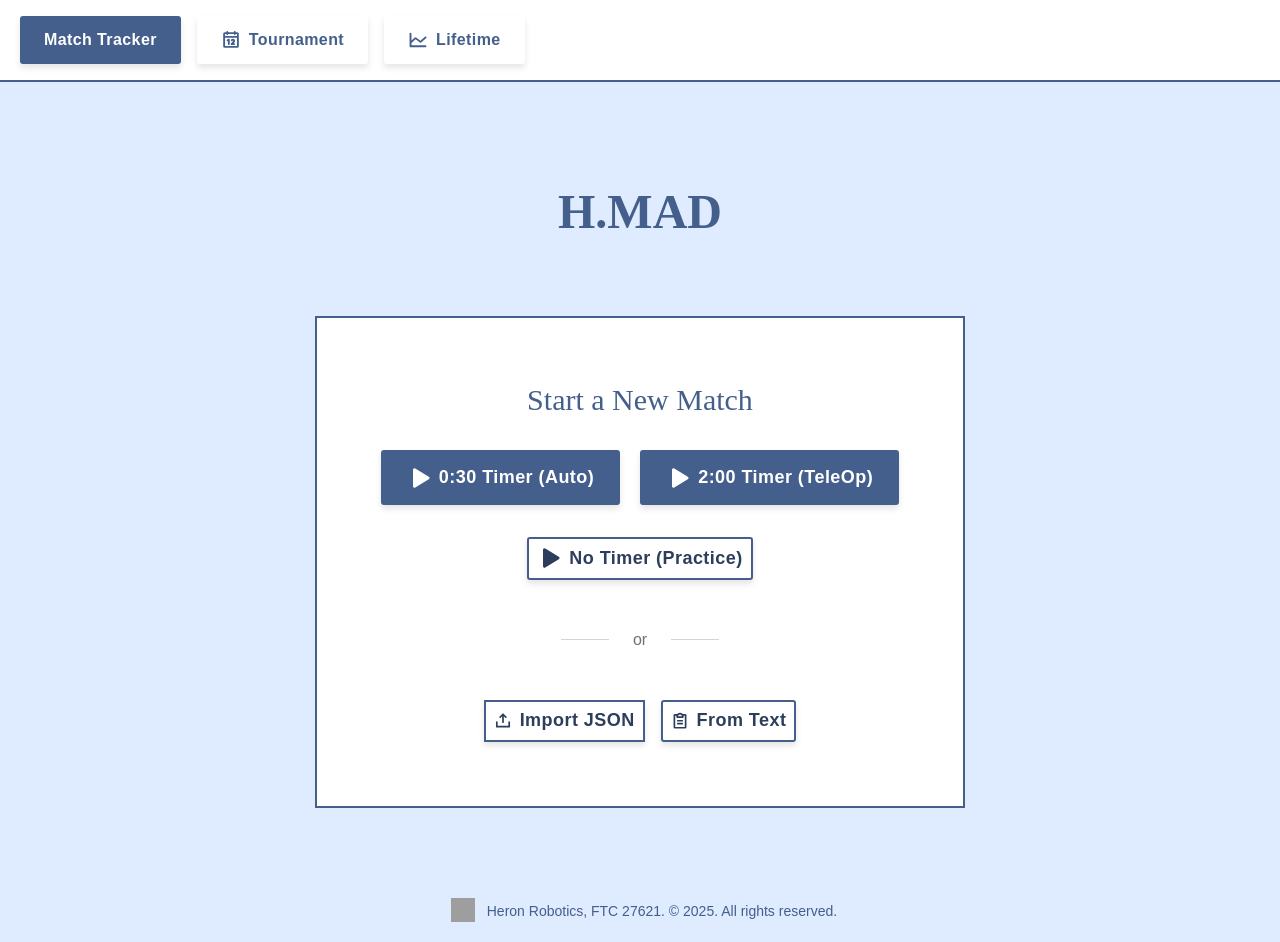
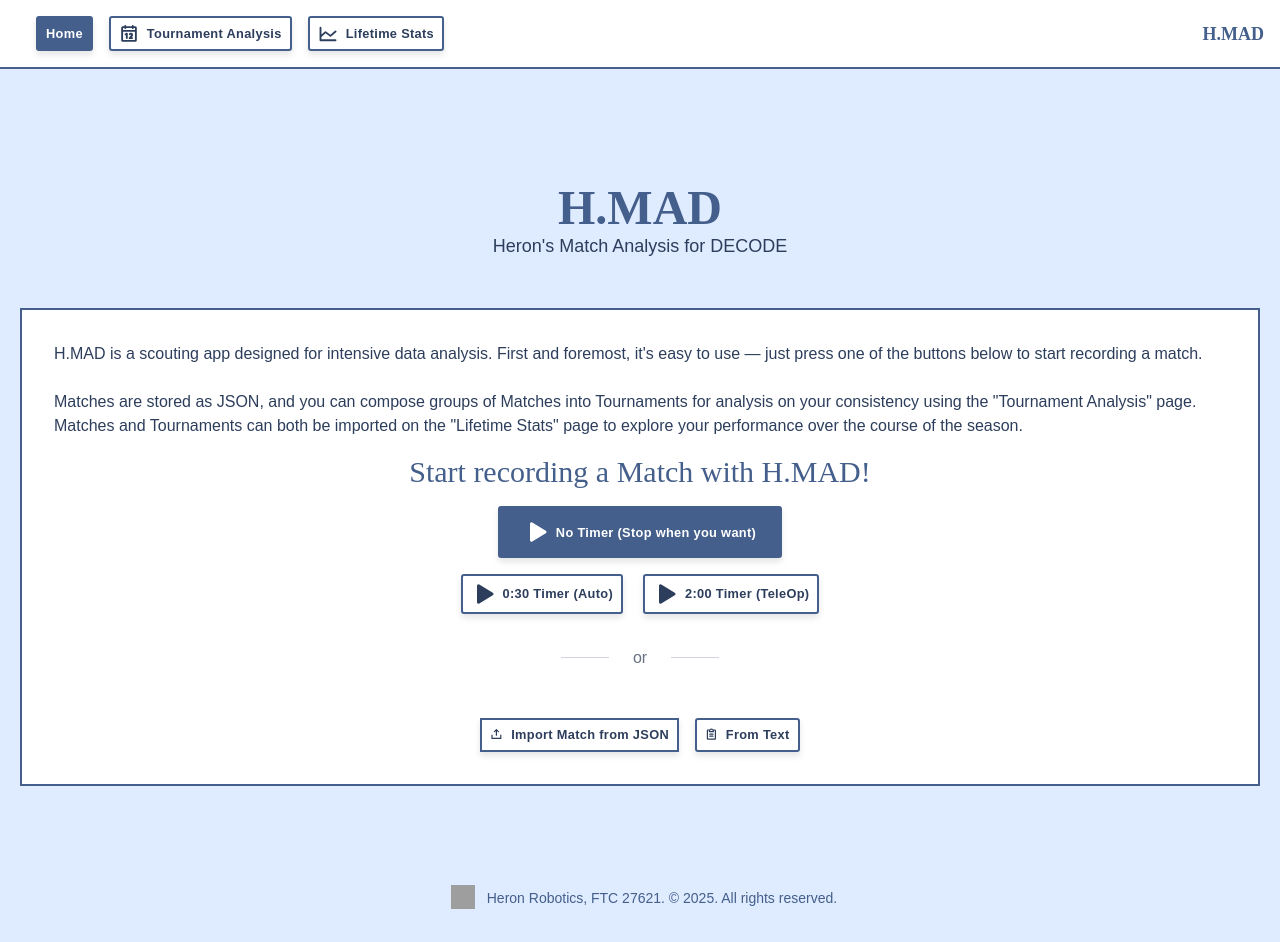
Before and after one commit to HeronRobotics/decode-scoring-analysis, a React (Vite) app: page / in a window 1280 px wide. Built offline with nearby package versions, Linux system fonts and the light colour scheme; grey boxes are pictures that could not be loaded.

Commit message:
adding instructions bruh

```diff
--- a/package.json
+++ b/package.json
@@ -12,7 +12,8 @@
   "dependencies": {
     "@phosphor-icons/react": "^2.1.10",
     "react": "^19.1.1",
-    "react-dom": "^19.1.1"
+    "react-dom": "^19.1.1",
+    "recharts": "^3.3.0"
   },
   "devDependencies": {
     "@eslint/js": "^9.36.0",
--- a/src/App.jsx
+++ b/src/App.jsx
@@ -302,36 +302,45 @@ function App() {
 
   return (
     <div className="min-h-screen p-5 max-w-7xl mx-auto flex flex-col justify-center items-center gap-12">
-      <header className="text-center my-8">
+      <header className="text-center mt-8">
         <h1 className="text-5xl font-bold">H.MAD</h1>
+        <p className='text-lg '>
+          Heron's Match Analysis for DECODE
+        </p>
       </header>
 
       {!isRecording && matchStartTime === null && (
-        <div className="bg-white border-2 border-[#445f8b] flex flex-col items-center p-16">
-          <h2 className="text-3xl mb-8 text-center">Start a New Match</h2>
-          <div className="flex gap-5 justify-center mb-8 flex-wrap">
+        <div className="bg-white border-2 border-[#445f8b] flex flex-col items-center md:py-8 md:px-8">
+          <p className='mb-4'>
+            H.MAD is a scouting app designed for intensive data analysis. First and foremost, it's easy to use — just press one of the buttons below to start recording a match.
+            <br /><br />
+            Matches are stored as JSON, and you can compose groups of Matches into Tournaments for analysis on your consistency using the "Tournament Analysis" page. Matches and Tournaments can
+            both be imported on the "Lifetime Stats" page to explore your performance over the course of the season.
+          </p>
+          <h2 className="text-3xl mb-4">Start recording a Match with H.MAD!</h2>
+          <button
+            onClick={() => startMatch(null)}
+            className="btn mb-4 !py-3 !bg-[#445f8b] !text-white !px-6"
+          >
+            <Play size={24} weight="fill" />
+            No Timer (Stop when you want)
+          </button>
+          <div className="flex flex-row gap-5 justify-center mb-8 flex-wrap">
             <button
               onClick={() => startMatch(30)}
-              className="btn !py-3 !bg-[#445f8b] !text-white !px-6"
+              className="btn "
             >
               <Play size={24} weight="fill" />
               0:30 Timer (Auto)
             </button>
             <button
               onClick={() => startMatch(120)}
-              className="btn !py-3 !bg-[#445f8b] !text-white !px-6"
+              className="btn"
             >
               <Play size={24} weight="fill" />
               2:00 Timer (TeleOp)
             </button>
           </div>
-          <button
-            onClick={() => startMatch(null)}
-            className="btn mb-12"
-          >
-            <Play size={24} weight="fill" />
-            No Timer (Practice)
-          </button>
           {/* "-- or --" text but replace "--" with a line */}
           <div className="flex gap-4 items-center mb-12">
             <hr className="w-12 grow border-t border-gray-300" />
@@ -343,7 +352,7 @@ function App() {
             <label className="btn">
               <span className="flex items-center gap-2">
                 <UploadSimple weight="bold" />
-                Import JSON
+                Import Match from JSON
               </span>
               <input type="file" accept=".json" onChange={importMatch} className="hidden" />
             </label>
@@ -419,8 +428,13 @@ function App() {
           {!isRecording && events.length > 0 && (
             <div className="bg-white p-8 mt-8 border-2 border-[#445f8b] flex flex-col justif-center items-center gap-6">
               <div>
-                <h3 className="text-xl mb-3">Match Data:</h3>
-                <p className="bg-[#f5f5f5] p-4 max-w-full font-mono text-sm leading-relaxed border-2 border-[#ddd]">{formatMatchData()}</p>
+                <h3 className="text-xl mb-2">Match Data:</h3>
+                <p className='mb-2'>
+                  Export this Match as JSON so you can analyze it with H.MAD later!
+                </p>
+                <p className="bg-[#f5f5f5] p-4 max-w-full font-mono text-sm leading-relaxed border-2 border-[#ddd]">
+                  {formatMatchData()}
+                </p>
               </div>
               <div className='w-full flex justify-center items-center gap-6'>
                 <p>
@@ -564,50 +578,61 @@ function App() {
   )
 }
 
+function NavigationBar({ currentPage, setCurrentPage }) {
+  return (
+    <div className="bg-white border-b-2 border-[#445f8b] z-20 flex flex-row items-between px-4">
+      <div className="max-w-7xl px-5 py-4 flex gap-4">
+        <button
+          onClick={() => setCurrentPage('home')}
+          className={`btn ${
+              currentPage === 'home'
+                ? '!bg-[#445f8b] !text-white'
+                : 'bg-transparent text-[#445f8b] hover:bg-[#f0f5ff]'
+            }`}
+          >
+            Home
+          </button>
+          <button
+            onClick={() => setCurrentPage('tournament')}
+            className={`btn ${
+              currentPage === 'tournament'
+                ? '!bg-[#445f8b] !text-white'
+                : 'bg-transparent text-[#445f8b] hover:bg-[#f0f5ff]'
+            }`}
+          >
+            <Calendar weight="bold" size={20} />
+            Tournament Analysis
+          </button>
+          <button
+            onClick={() => setCurrentPage('lifetime')}
+            className={`btn ${
+              currentPage === 'lifetime'
+                ? '!bg-[#445f8b] !text-white'
+                : 'bg-transparent text-[#445f8b] hover:bg-[#f0f5ff]'
+            }`}
+          >
+            <ChartLine weight="bold" size={20} />
+            Lifetime Stats
+          </button>
+        </div>
+        <div className='hidden md:flex ml-auto items-center'>
+          <h2 className='text-lg font-bold'>
+            H.MAD
+          </h2>
+        </div>
+      </div>
+  )
+}
+
 function MainApp() {
   const [currentPage, setCurrentPage] = useState('home')
 
-  if (currentPage === 'tournament') {
-    return <TournamentPage onBack={() => setCurrentPage('home')} />
-  }
-
-  if (currentPage === 'lifetime') {
-    return <LifetimePage onBack={() => setCurrentPage('home')} />
-  }
-
   return (
     <>
-      {/* Navigation Bar */}
-      <div className="bg-white border-b-2 border-[#445f8b]">
-        <div className="max-w-7xl mx-auto px-5 py-4 flex gap-4">
-          <button
-            onClick={() => setCurrentPage('home')}
-            className={`px-6 py-2 font-semibold transition-colors ${
-              currentPage === 'home'
-                ? 'bg-[#445f8b] text-white'
-                : 'bg-transparent text-[#445f8b] hover:bg-[#f0f5ff]'
-            }`}
-          >
-            Match Tracker
-          </button>
-          <button
-            onClick={() => setCurrentPage('tournament')}
-            className="px-6 py-2 font-semibold bg-transparent text-[#445f8b] hover:bg-[#f0f5ff] transition-colors flex items-center gap-2"
-          >
-            <Calendar weight="bold" size={20} />
-            Tournament
-          </button>
-          <button
-            onClick={() => setCurrentPage('lifetime')}
-            className="px-6 py-2 font-semibold bg-transparent text-[#445f8b] hover:bg-[#f0f5ff] transition-colors flex items-center gap-2"
-          >
-            <ChartLine weight="bold" size={20} />
-            Lifetime
-          </button>
-        </div>
-      </div>
-
-      <App />
+      <NavigationBar currentPage={currentPage} setCurrentPage={setCurrentPage} />
+      {currentPage === 'home' && <App />}
+      {currentPage === 'tournament' && <TournamentPage />}
+      {currentPage === 'lifetime' && <LifetimePage />}
     </>
   )
 }
--- a/src/index.css
+++ b/src/index.css
@@ -66,7 +66,7 @@ button:active::after {
   font-weight: 600;
   letter-spacing: 0.025em;
   padding: 0.35rem 0.5rem;
-  font-size: 1.125rem;
+  font-size: 0.8rem;
   border: 2px solid #445f8b;
   background-color: white;
   color: #2d3e5c;
--- a/src/pages/LifetimePage.jsx
+++ b/src/pages/LifetimePage.jsx
@@ -1,5 +1,6 @@
 import { useState } from 'react'
 import { ArrowLeft, UploadSimple, Plus, Trash, ChartLine, TrendUp, Calendar } from '@phosphor-icons/react'
+import { LineChart, Line, XAxis, YAxis, CartesianGrid, Tooltip, ResponsiveContainer } from 'recharts'
 import Statistics from '../components/Statistics'
 
 function LifetimePage({ onBack }) {
@@ -49,6 +50,47 @@ function LifetimePage({ onBack }) {
 
   const allMatches = tournaments.flatMap(t => t.matches)
 
+  // Extract individual matches for graphing
+  const matchStats = tournaments.flatMap(tournament =>
+    tournament.matches.map((match, matchIndex) => {
+      const cycleEvents = match.events.filter(e => e.type === 'cycle')
+      const scored = cycleEvents.reduce((sum, e) => sum + e.scored, 0)
+      const total = cycleEvents.reduce((sum, e) => sum + e.total, 0)
+
+      // Calculate cycle times for this match
+      const cycleTimes = []
+      let lastEventTime = 0
+      match.events.forEach(event => {
+        if (event.type === 'cycle') {
+          const timeDiff = event.timestamp - lastEventTime
+          if (timeDiff > 0) {
+            cycleTimes.push(timeDiff / 1000)
+          }
+        }
+        lastEventTime = event.timestamp
+      })
+
+      const avgCycleTime = cycleTimes.length > 0
+        ? cycleTimes.reduce((sum, t) => sum + t, 0) / cycleTimes.length
+        : 0
+
+      const matchDate = new Date(match.startTime)
+
+      return {
+        name: tournament.matches.length > 1
+          ? `${tournament.name} - Match ${matchIndex + 1}`
+          : tournament.name,
+        tournamentName: tournament.name,
+        date: matchDate.toISOString(),
+        scored,
+        total,
+        accuracy: total > 0 ? (scored / total * 100) : 0,
+        avgCycleTime
+      }
+    })
+  ).sort((a, b) => new Date(a.date) - new Date(b.date))
+
+  // Also keep tournament-level stats for the list view
   const tournamentStats = tournaments.map(tournament => {
     const tEvents = tournament.matches.flatMap(m => m.events).filter(e => e.type === 'cycle')
     const scored = tEvents.reduce((sum, e) => sum + e.scored, 0)
@@ -88,29 +130,25 @@ function LifetimePage({ onBack }) {
     <div className="min-h-screen p-5 max-w-7xl mx-auto">
       <div className="my-8 flex items-center justify-between">
         <h1 className="text-5xl font-bold">Lifetime Statistics</h1>
-        <button onClick={onBack} className="btn">
-          <ArrowLeft size={20} weight="bold" />
-          Back to Home
-        </button>
       </div>
 
       {/* Upload Section */}
       <div className="bg-white border-2 border-[#445f8b] p-6 mb-8">
-        <h2 className="text-3xl mb-4">Add Tournament</h2>
+        <h2 className="text-3xl mb-4">Upload</h2>
         <label className="btn">
           <Plus weight="bold" size={20} />
           Upload Tournament or Match
           <input type="file" accept=".json" onChange={importTournament} className="hidden" />
         </label>
         <p className="text-sm text-[#666] mt-3">
-          Upload tournament JSON files or individual match JSON files to track your career progress
+          Upload all of your tournament and match JSON files here to see your lifetime statistics!
         </p>
       </div>
 
       {tournaments.length === 0 ? (
         <div className="bg-white border-2 border-[#445f8b] p-16 text-center">
           <UploadSimple size={64} weight="light" className="mx-auto mb-4 text-[#445f8b]" />
-          <p className="text-xl">No tournaments yet. Upload your first tournament to start tracking!</p>
+          <p className="text-xl">No uploads yet. Upload your first tournament or match and it'll show up here 👀</p>
         </div>
       ) : (
         <>
@@ -132,141 +170,92 @@ function LifetimePage({ onBack }) {
 
             <div className="mb-6">
               <h3 className="text-xl font-semibold mb-3">Accuracy Over Time</h3>
-              <div className="relative h-64 border-2 border-[#ddd] p-4">
-                <svg className="w-full h-full">
-                  {/* Y-axis labels */}
-                  {[0, 25, 50, 75, 100].map(val => (
-                    <g key={val}>
-                      <line
-                        x1="0"
-                        y1={`${100 - val}%`}
-                        x2="100%"
-                        y2={`${100 - val}%`}
-                        stroke="#ddd"
-                        strokeWidth="1"
-                      />
-                      <text
-                        x="-5"
-                        y={`${100 - val}%`}
-                        textAnchor="end"
-                        dominantBaseline="middle"
-                        className="text-xs fill-[#666]"
-                      >
-                        {val}%
-                      </text>
-                    </g>
-                  ))}
-
-                  {/* Line chart */}
-                  {tournamentStats.length > 1 && (
-                    <polyline
-                      points={tournamentStats.map((stat, i) => {
-                        const x = (i / (tournamentStats.length - 1)) * 100
-                        const y = 100 - stat.accuracy
-                        return `${x}%,${y}%`
-                      }).join(' ')}
-                      fill="none"
+              <div className="h-80 border-2 border-[#ddd] bg-white">
+                <ResponsiveContainer width="100%" height="100%">
+                  <LineChart
+                    data={matchStats.map((stat, i) => ({
+                      ...stat,
+                      index: i,
+                      dateLabel: new Date(stat.date).toLocaleDateString('en-US', { month: 'short', day: 'numeric' })
+                    }))}
+                    margin={{ top: 20, right: 20, left: 10, bottom: 20 }}
+                  >
+                    <CartesianGrid stroke="#e5e7eb" strokeDasharray="0" />
+                    <XAxis
+                      dataKey="dateLabel"
+                      stroke="#666"
+                      style={{ fontSize: '12px', fontFamily: 'League Spartan' }}
+                    />
+                    <YAxis
+                      domain={[0, 100]}
+                      stroke="#666"
+                      style={{ fontSize: '12px', fontFamily: 'League Spartan' }}
+                      tickFormatter={(val) => `${val}%`}
+                    />
+                    <Tooltip
+                      contentStyle={{
+                        backgroundColor: 'white',
+                        border: '2px solid #445f8b',
+                        fontFamily: 'League Spartan'
+                      }}
+                      formatter={(value) => [`${value.toFixed(1)}%`, 'Accuracy']}
+                      labelFormatter={(label, payload) => payload[0]?.payload.name}
+                    />
+                    <Line
+                      type="monotone"
+                      dataKey="accuracy"
                       stroke="#445f8b"
-                      strokeWidth="3"
+                      strokeWidth={2}
+                      dot={{ fill: '#445f8b', r: 4 }}
+                      activeDot={{ r: 6 }}
                     />
-                  )}
-
-                  {/* Data points */}
-                  {tournamentStats.map((stat, i) => {
-                    const x = tournamentStats.length > 1
-                      ? (i / (tournamentStats.length - 1)) * 100
-                      : 50
-                    const y = 100 - stat.accuracy
-                    return (
-                      <circle
-                        key={i}
-                        cx={`${x}%`}
-                        cy={`${y}%`}
-                        r="5"
-                        fill="#445f8b"
-                        className="cursor-pointer hover:fill-[#2d3e5c]"
-                        onClick={() => setSelectedTournament(i)}
-                      >
-                        <title>{stat.name}: {stat.accuracy.toFixed(1)}%</title>
-                      </circle>
-                    )
-                  })}
-                </svg>
+                  </LineChart>
+                </ResponsiveContainer>
               </div>
             </div>
 
             <div>
               <h3 className="text-xl font-semibold mb-3">Average Cycle Time Over Time</h3>
-              <div className="relative h-64 border-2 border-[#ddd] p-4">
-                <svg className="w-full h-full">
-                  {/* Y-axis */}
-                  {(() => {
-                    const maxTime = Math.max(...tournamentStats.map(s => s.avgCycleTime), 30)
-                    const step = Math.ceil(maxTime / 4)
-                    return [0, step, step * 2, step * 3, step * 4].map(val => (
-                      <g key={val}>
-                        <line
-                          x1="0"
-                          y1={`${100 - (val / maxTime * 100)}%`}
-                          x2="100%"
-                          y2={`${100 - (val / maxTime * 100)}%`}
-                          stroke="#ddd"
-                          strokeWidth="1"
-                        />
-                        <text
-                          x="-5"
-                          y={`${100 - (val / maxTime * 100)}%`}
-                          textAnchor="end"
-                          dominantBaseline="middle"
-                          className="text-xs fill-[#666]"
-                        >
-                          {val}s
-                        </text>
-                      </g>
-                    ))
-                  })()}
-
-                  {/* Line chart */}
-                  {tournamentStats.length > 1 && (() => {
-                    const maxTime = Math.max(...tournamentStats.map(s => s.avgCycleTime), 30)
-                    return (
-                      <polyline
-                        points={tournamentStats.map((stat, i) => {
-                          const x = (i / (tournamentStats.length - 1)) * 100
-                          const y = 100 - (stat.avgCycleTime / maxTime * 100)
-                          return `${x}%,${y}%`
-                        }).join(' ')}
-                        fill="none"
-                        stroke="#445f8b"
-                        strokeWidth="3"
-                      />
-                    )
-                  })()}
-
-                  {/* Data points */}
-                  {(() => {
-                    const maxTime = Math.max(...tournamentStats.map(s => s.avgCycleTime), 30)
-                    return tournamentStats.map((stat, i) => {
-                      const x = tournamentStats.length > 1
-                        ? (i / (tournamentStats.length - 1)) * 100
-                        : 50
-                      const y = 100 - (stat.avgCycleTime / maxTime * 100)
-                      return (
-                        <circle
-                          key={i}
-                          cx={`${x}%`}
-                          cy={`${y}%`}
-                          r="5"
-                          fill="#445f8b"
-                          className="cursor-pointer hover:fill-[#2d3e5c]"
-                          onClick={() => setSelectedTournament(i)}
-                        >
-                          <title>{stat.name}: {stat.avgCycleTime.toFixed(1)}s</title>
-                        </circle>
-                      )
-                    })
-                  })()}
-                </svg>
+              <div className="h-80 border-2 border-[#ddd] bg-white">
+                <ResponsiveContainer width="100%" height="100%">
+                  <LineChart
+                    data={matchStats.map((stat, i) => ({
+                      ...stat,
+                      index: i,
+                      dateLabel: new Date(stat.date).toLocaleDateString('en-US', { month: 'short', day: 'numeric' })
+                    }))}
+                    margin={{ top: 20, right: 20, left: 10, bottom: 20 }}
+                  >
+                    <CartesianGrid stroke="#e5e7eb" strokeDasharray="0" />
+                    <XAxis
+                      dataKey="dateLabel"
+                      stroke="#666"
+                      style={{ fontSize: '12px', fontFamily: 'League Spartan' }}
+                    />
+                    <YAxis
+                      stroke="#666"
+                      style={{ fontSize: '12px', fontFamily: 'League Spartan' }}
+                      tickFormatter={(val) => `${val}s`}
+                    />
+                    <Tooltip
+                      contentStyle={{
+                        backgroundColor: 'white',
+                        border: '2px solid #445f8b',
+                        fontFamily: 'League Spartan'
+                      }}
+                      formatter={(value) => [`${value.toFixed(1)}s`, 'Avg Cycle Time']}
+                      labelFormatter={(label, payload) => payload[0]?.payload.name}
+                    />
+                    <Line
+                      type="monotone"
+                      dataKey="avgCycleTime"
+                      stroke="#445f8b"
+                      strokeWidth={2}
+                      dot={{ fill: '#445f8b', r: 4 }}
+                      activeDot={{ r: 6 }}
+                    />
+                  </LineChart>
+                </ResponsiveContainer>
               </div>
             </div>
           </div>
@@ -275,7 +264,7 @@ function LifetimePage({ onBack }) {
           <div className="bg-white border-2 border-[#445f8b] p-6">
             <h2 className="text-3xl mb-5 flex items-center gap-3">
               <Calendar weight="bold" size={32} />
-              Tournaments ({tournaments.length})
+              Uploads ({tournaments.length})
             </h2>
             <div className="space-y-4">
               {tournaments.map((tournament, index) => {
--- a/src/pages/TournamentPage.jsx
+++ b/src/pages/TournamentPage.jsx
@@ -193,14 +193,19 @@ function TournamentPage({ onBack }) {
         </header>
 
         <div className="bg-white border-2 border-[#445f8b] flex flex-col items-center p-16 gap-6">
-          <h2 className="text-3xl mb-4 text-center">Load or Create Tournament</h2>
+          <h2 className="text-3xl text-center">Load or Create Tournament</h2>
+          <p className='mb-4 text-center'>
+            When you've finished participating in a tournament (or other multi-match event like a scrimmage), you can analyze your performance here by loading your match data files.
+            This will give you a better overview of how well you did across all matches, especially with regard to scoring and consistency.<br /><br />
+            Creating "Tournament" JSON files will also make it very easy for you to keep track of your performance over time on the Lifetime Stats page!
+          </p>
 
           <button
             onClick={() => setIsCreating(true)}
             className="btn !py-3 !bg-[#445f8b] !text-white !px-6"
           >
             <Calendar weight="bold" size={24} />
-            Create New Tournament
+            Create New Tournament From Game Files
           </button>
 
           <div className="flex gap-4 items-center my-4">
@@ -212,7 +217,7 @@ function TournamentPage({ onBack }) {
           <label className="btn !py-3">
             <span className="flex items-center gap-2">
               <UploadSimple weight="bold" size={24} />
-              Load Existing Tournament
+              Load Existing Tournament JSON
             </span>
             <input type="file" accept=".json" onChange={importTournament} className="hidden" />
           </label>
```
Also changed, not shown: 1 other file (tests, documents, lock files or other folders).
